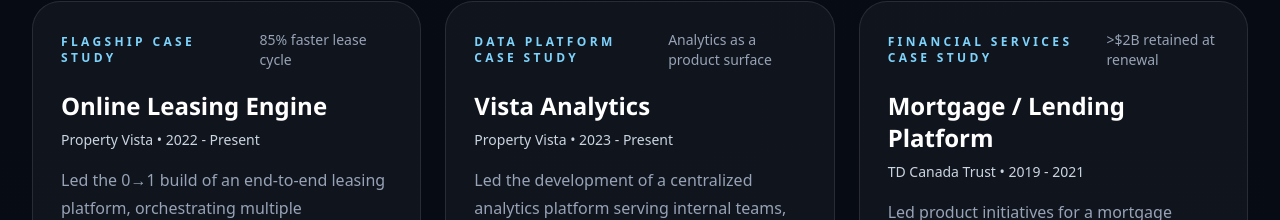
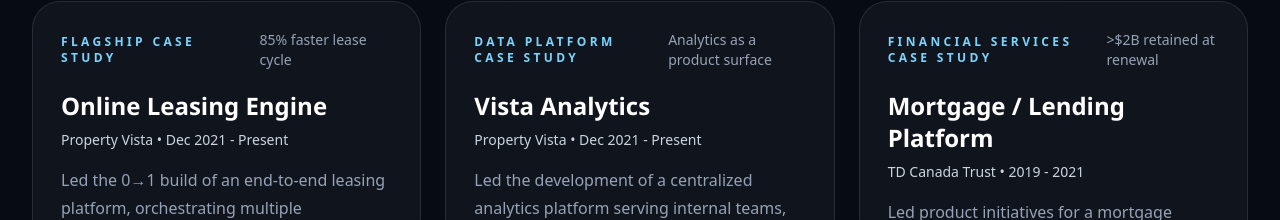
Before and after one commit to Jaau250/product-manager-portfolio, a Next.js app: page / in a window 1280 px wide. Shown: the part 2138-2358 px from the top of the page. Built offline with nearby package versions, Linux system fonts and the light colour scheme.

Commit message:
Correct Property Vista case study date ranges

```diff
--- a/content/portfolio.ts
+++ b/content/portfolio.ts
@@ -135,7 +135,7 @@
     overview:
       "The Online Leasing Engine was built as a flagship digital leasing experience that unified application intake, verification, payment, signing, and operational visibility into one product flow.",
     company: "Property Vista",
-    period: "2022 - Present",
+    period: "Dec 2021 - Present",
     liveUrl: "https://www.vidabypropertyvista.com/ai-leasing-engine",
     tags: [
       "0→1 delivery",
@@ -221,7 +221,7 @@
     overview:
       "Vista Analytics reframed reporting as a product capability by turning fragmented operational data into reusable pipelines, dashboards, and customer-facing analytics surfaces.",
     company: "Property Vista",
-    period: "2023 - Present",
+    period: "Dec 2021 - Present",
     liveUrl: "https://www.vidabypropertyvista.com/vida-analytics",
     tags: [
       "Analytics",
```
